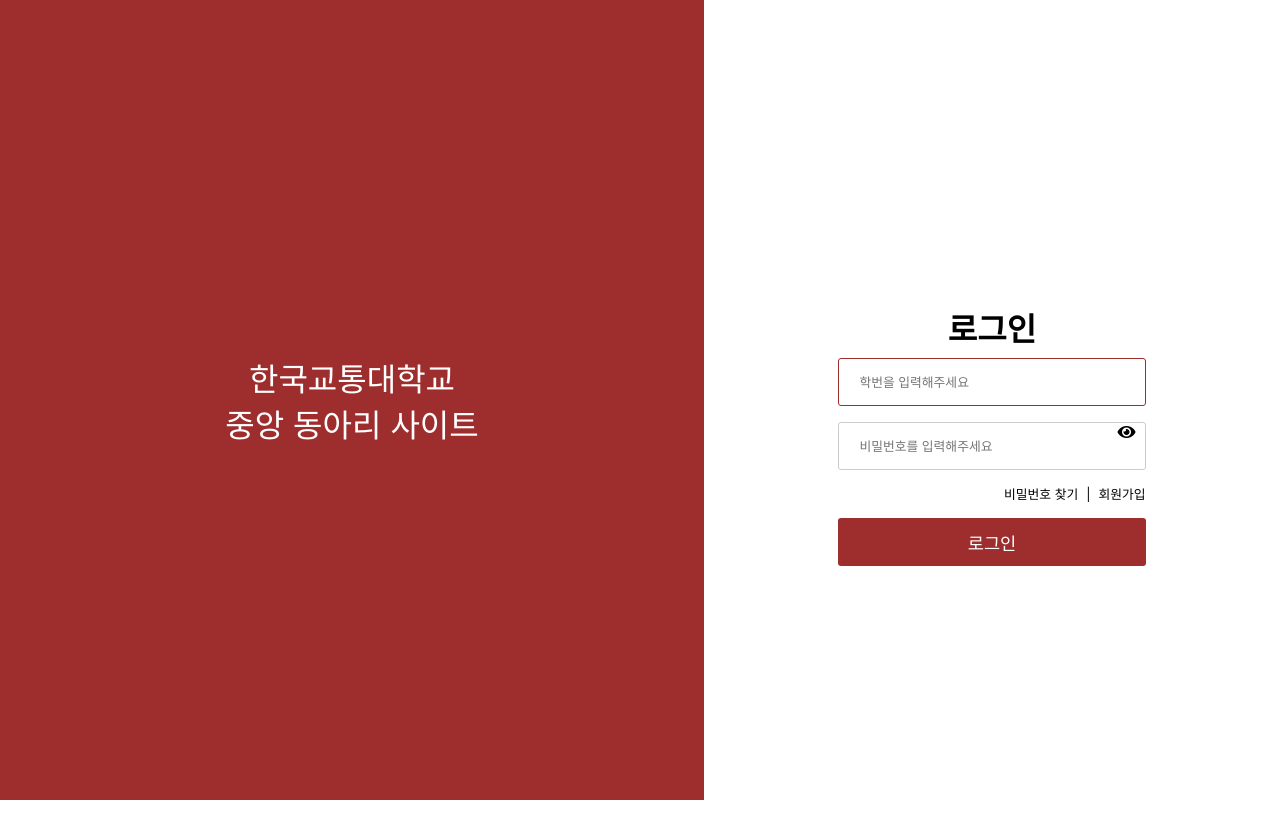
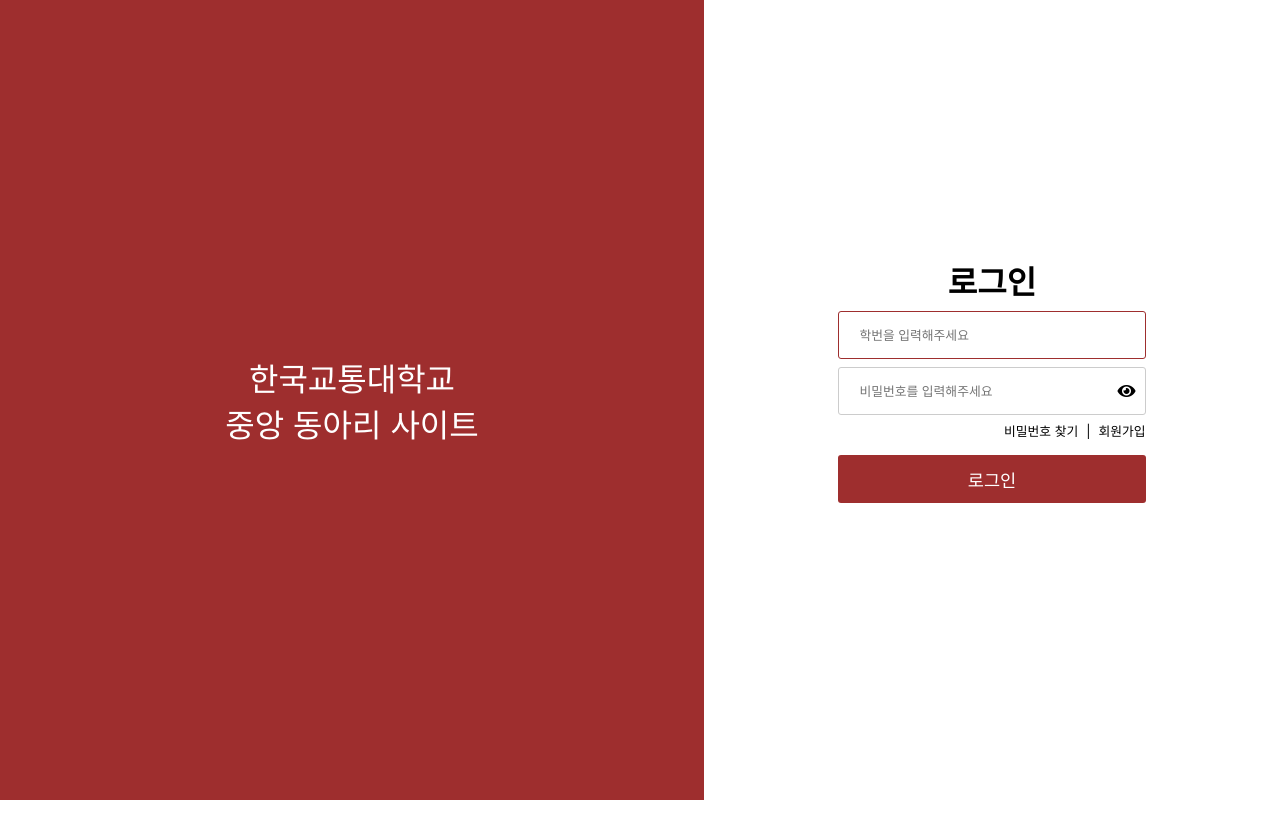
Before and after one commit to MGY-PROJECT/ClubManagementFront, a React (Create React App) app: page / in a window 1280 px wide. After the commit the page ends 800 px from the top, so only its background shows below. Built offline with nearby package versions, Linux system fonts and the light colour scheme.

Commit message:
로그인 창 수정

```diff
--- a/src/Components/Login/Login.js
+++ b/src/Components/Login/Login.js
@@ -50,8 +50,8 @@ const Login = ({ history }) => {
         </p>
       </div>
       <div className="login">
+        <h1>로그인</h1>
         <form className="login_form" onSubmit={onSubmit} autoComplete="off">
-          <h1>로그인</h1>
           <input
             type="text"
             className="id"
@@ -61,6 +61,7 @@ const Login = ({ history }) => {
             value={id}
             onChange={(e) => setId(e.target.value)}
           ></input>
+          <div className="pw_wrapper">
             <input
               type="password"
               className="pw"
@@ -71,6 +72,7 @@ const Login = ({ history }) => {
               onChange={(e) => setPw(e.target.value)}
             ></input>
             <i className="fas fa-eye" ref={eye} onClick={onClickEye}></i>
+          </div>
           <div className="find_join">
             <p onClick={() => history.push("/join")} className="p">
               회원가입
--- a/src/Components/Login/Login.scss
+++ b/src/Components/Login/Login.scss
@@ -81,13 +81,12 @@
   .login_page {
     display: flex;
     height: 100vh;
+    border: 3px;
+    box-sizing: border-box;
     .background {
       flex: 5.5;
       height: 100%;
       background-color: hsl(360, 55%, 40%);
-      display: flex;
-      align-items: center;
-      justify-content: center;
       color: hsl(0, 0%, 100%);
       text-align: center;
       font-size: 2rem;
@@ -98,24 +97,44 @@
       display: flex;
       justify-content: center;
       align-items: center;
+      flex-direction: column;
+      margin: 0px;
       .login_form {
         width: 24vw;
         height: 30%;
-        text-align: center;
+
+        .pw_wrapper {
+          position: relative;
+          height: 20%;
+        }
+
+        .fa-eye {
+          position: absolute;
+          top: 50%;
+          transform: translateY(-50%);
+          right: 10px;
+          cursor: pointer;
+        }
+
         .id,
-        .pw {
+        .pw_wrapper .pw {
           box-sizing: border-box;
           width: 100%;
-          height: 20%;
           border: 1px solid hsl(0, 0%, 80%);
           border-radius: 3px;
           padding: 0 20px;
           font-size: 0.8em;
           margin: 8px 0;
           outline: none;
+          height: 20%;
           &:focus {
             border-color: hsl(360, 55%, 40%);
           }
+        }
+
+        .pw_wrapper .pw {
+          margin: 0;
+          height: 100%;
         }
 
         .loginBtn {
@@ -134,8 +153,6 @@
         }
 
         .find_join {
-          margin-top: 6px;
-          margin-bottom: 32px;
           .p {
             float: right;
             font-size: 0.8rem;
```
Lines whose indentation alone changed are shown as unchanged.
